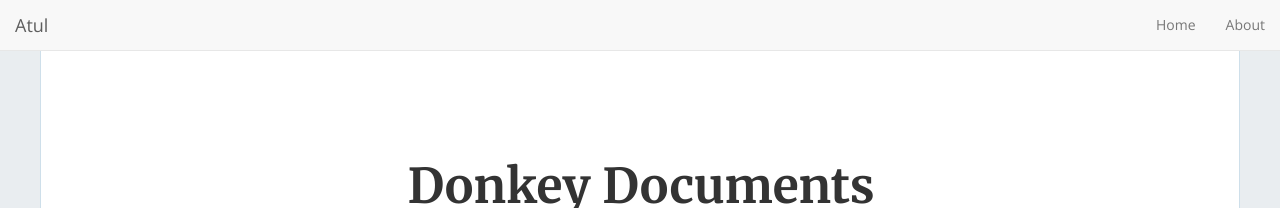
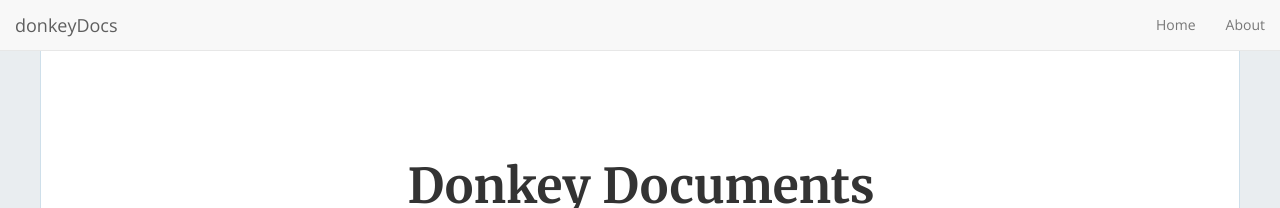
Before and after one commit to donkeyDocs/donkeyDocs.github.io, a Jekyll site: the page built from index.html, in a window 1280 px wide. Shown: the top 208 px of the page. Built offline with Jekyll 4.4.1, drawn with Linux system fonts in a browser that asks for light colours; nearby versions of some CDN libraries; the list of posts is cut into pages by our own code.

Commit message:
/ ‘_config.yml’

```diff
--- a/_config.yml
+++ b/_config.yml
@@ -31,7 +31,7 @@ plugins:
 ### Phantom settings
 paginate: 10
 footer_text: 'Dk stands for Donkey, in case you were wondering'
-admin_name: 'Atul'
+admin_name: 'donkeyDocs'
 google_analytics: "UA-9999999-99" # Update with your own tracking ID
 enable_contact: false
 
```
